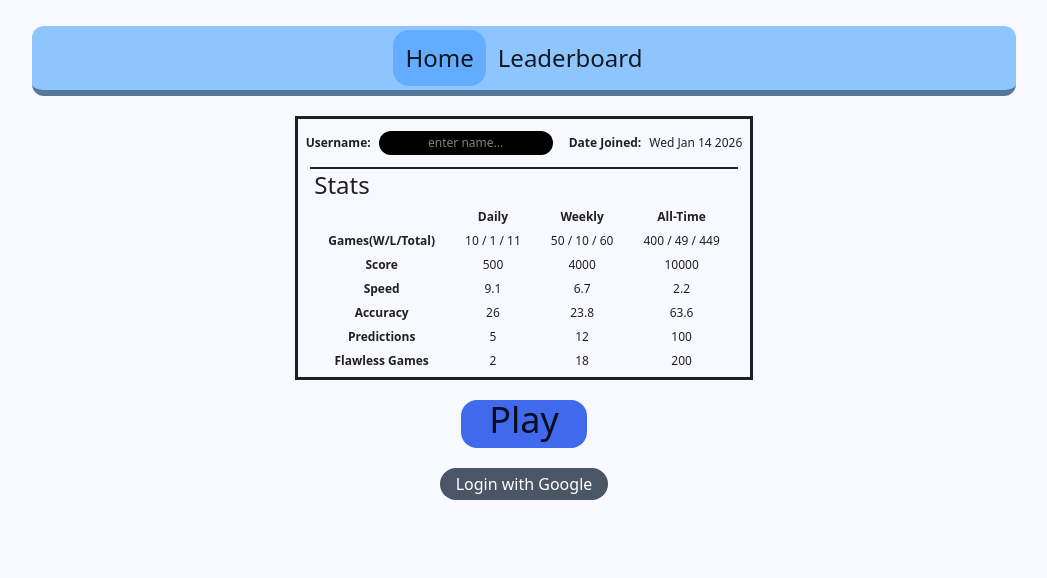
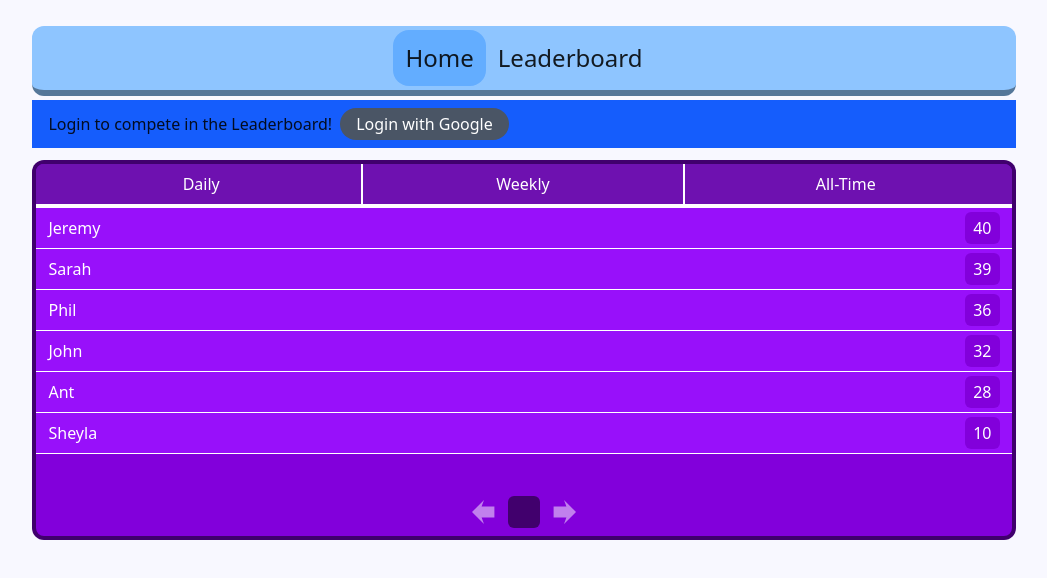
Before and after one commit to emanifesto/hangman, a React (Vite) app: page / in a window 1280 px wide. Shown: the top 578 px of the page, without its empty margins (116-1163 px from the left). Built offline with nearby package versions, Linux system fonts and the light colour scheme.

Commit message:
Leaderboard component draft finished

```diff
--- a/src/App.css
+++ b/src/App.css
@@ -1,5 +1,5 @@
 #root {
-  max-width: 1280px;
+  max-width: 100%;
   margin: 0 auto;
   padding: 0;
   text-align: center;
--- a/src/App.tsx
+++ b/src/App.tsx
@@ -11,7 +11,7 @@ function App() {
   return (
     <main className="m-auto w-4/5">
       <NavigationMenu menuSelection={menuSelection} setMenuSelection={setMenuSelection}>
-        <Home />
+        <Leaderboard />
       </NavigationMenu>
     </main>
   )
--- a/src/components/home/play.tsx
+++ b/src/components/home/play.tsx
@@ -1,6 +1,6 @@
 export default function PlayButton(){
     return(
-        <button className=" px-7 size-fit pb-2 text-4xl rounded-2xl bg-blue-700/80">
+        <button className=" px-7 size-fit pb-2 text-[2em] rounded-2xl bg-blue-700/80">
             Play
         </button>
     )
--- a/src/components/home/profile.tsx
+++ b/src/components/home/profile.tsx
@@ -16,10 +16,10 @@ export default function Profile(){
 
 function User(){
     return(
-        <div className="flex text-xs gap-4 justify-center place-items-center my-3">
+        <div className="flex flex-wrap gap-y-2 justify-center my-3">
             <div className="flex gap-2 items-center">
                 <p className="font-bold">Username:</p>
-                <input placeholder="enter name..." className="bg-black text-white rounded-xl py-1 text-center" />
+                <input placeholder="enter name..." className="bg-black text-white w-[15ch] rounded-xl py-1 text-center" />
             </div>
             <div className="flex gap-2">
                 <p className="font-bold">Date Joined:</p>
--- a/src/components/leaderboard/leaderboard.tsx
+++ b/src/components/leaderboard/leaderboard.tsx
@@ -1,5 +1,59 @@
+const players: Array<[string, number]>= [['Jeremy', 40], ['Sarah', 39], ['Phil', 36],
+['John', 32], ['Ant', 28], ['Sheyla', 10] ]
+
 export default function Leaderboard(){
     return(
-        <div className="bg-red-700 size-200 border-20"><p>Hello</p></div>
+        <div className="border-black/50 border-4 mt-3 rounded-xl bg-purple-700 text-white">
+            <Filter />
+            <Entries entries={players} />
+            <Navigation />
+        </div>
     )
 }
+
+function Filter(){
+    return(
+        <div className="flex justify-center border-b-4 bg-purple-800 rounded-t-lg">
+            <button className="w-[33%] border-r-2 py-2 px-3">Daily</button>
+            <button className="w-[33%] border-r-2 py-2 px-3">Weekly</button>
+            <button className="w-[33%] py-2 px-3">All-Time</button>
+        </div>
+    )
+}
+
+function Entries( {entries}: {entries: Array<[string, number]>}){
+    const main: any = <ol>{entries.map(person => {
+        return(
+            <li key={person[0]}><Entry name={person[0]} score={person[1]}/></li>
+        )
+    })}</ol>
+
+    return(
+        <div className="h-[35vh] overflow-auto">
+            {main}
+        </div>
+    )
+}
+
+function Entry ( {name, score}: {name: string, score: number} ){
+    return(
+        <div className="flex px-3 items-center bg-purple-600 border-b">
+            <p>{name}</p>
+            <p className="ml-auto bg-purple-700 px-2 py-1 my-1 rounded-md">{score}</p>
+        </div>
+    )
+}
+
+function Navigation(){
+    return(
+        <div className="flex gap-3 my-2 justify-center items-center">
+            <svg viewBox="0 0 30 30" className="fill-white/50 size-6">
+                <polygon points="0 15, 15 0, 12 8, 28 8, 28 22, 12 22, 15 30" />
+            </svg>
+            <input className="text-xl place-items-center text-white bg-black/50 size-8 rounded-md"></input>
+            <svg viewBox="0 0 30 30" className="fill-white/50 size-6 rotate-180">
+                <polygon points="0 15, 15 0, 12 8, 28 8, 28 22, 12 22, 15 30" />
+            </svg>
+        </div>
+    )
+}
```
